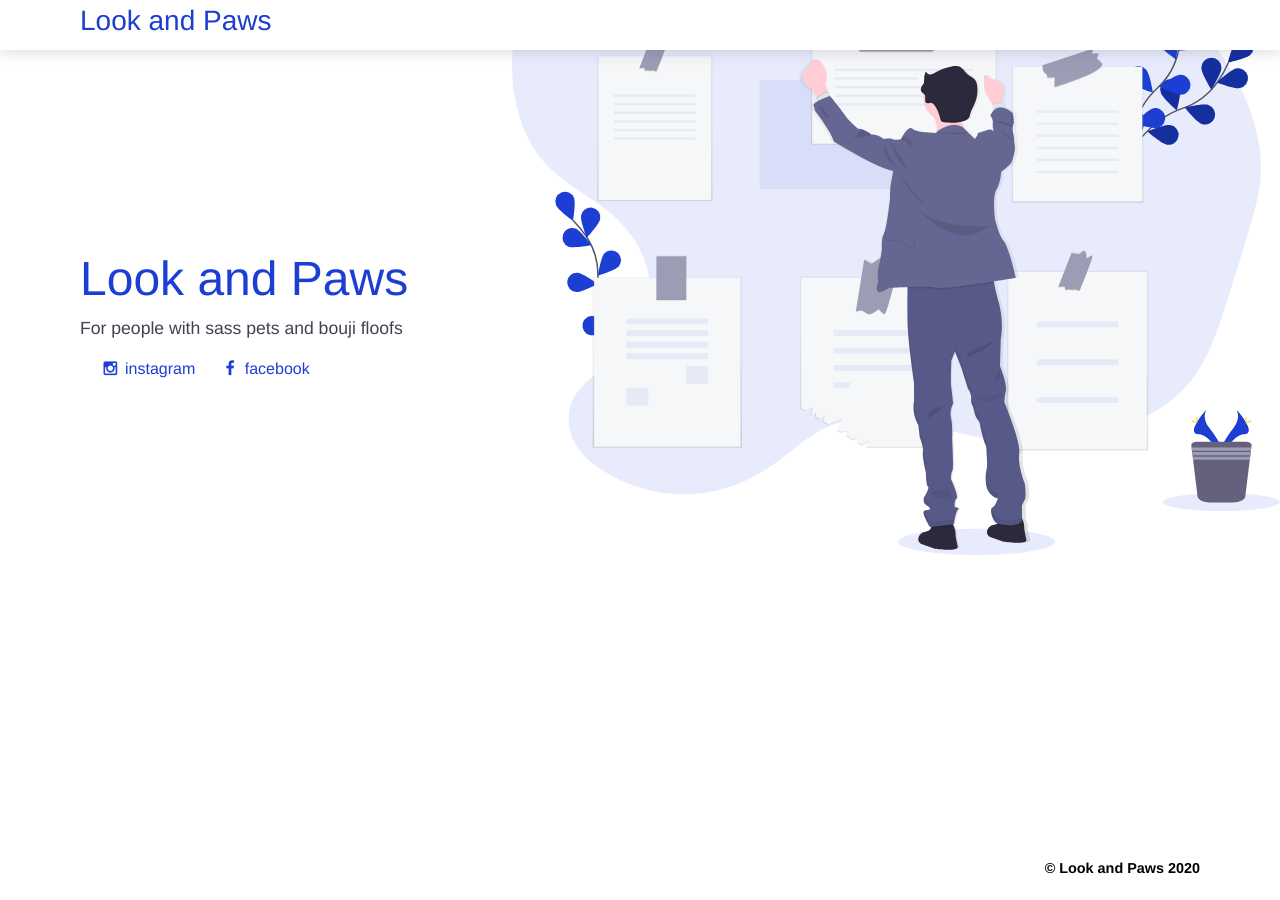
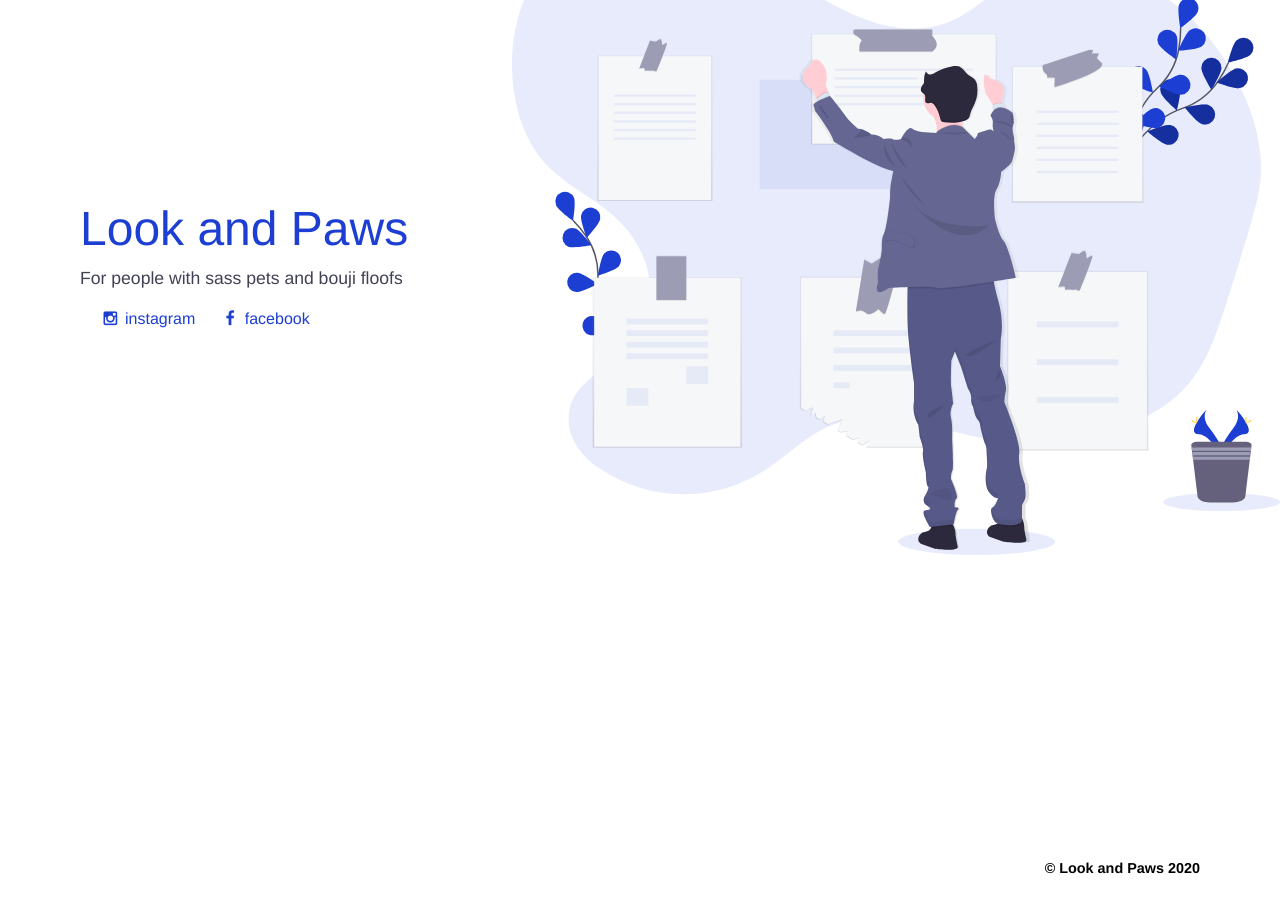
Before and after one commit to lookandpaws/lookandpaws.github.io, a Jekyll site: the page built from index.html, in a window 1280 px wide. Built offline with Jekyll 4.4.1, drawn with Linux system fonts in a browser that asks for light colours; some web fonts are replaced.

Commit message:
Scrap header

```diff
--- a/_includes/header.html
+++ /dev/null
@@ -1,5 +0,0 @@
-<div class='header {{include.headerClass}}'>
-  <h3 class="container">
-    {{site.title}}
-  </h2>
-</div>
--- a/_layouts/default.html
+++ b/_layouts/default.html
@@ -12,7 +12,6 @@
 </head>
 <body class='page {{page.bodyClass}}'>
   <div id="wrapper" class="wrapper">
-    {% include header.html headerClass='header-extra' %}
     {{content}}
   </div>
   {% include footer.html %}
```
